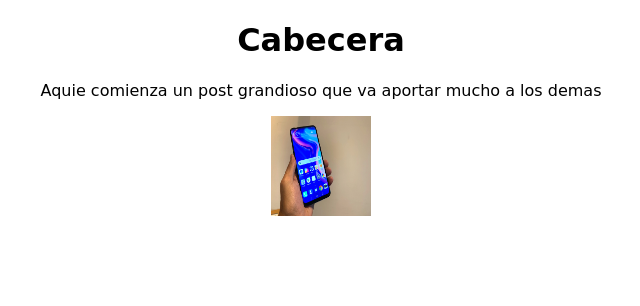
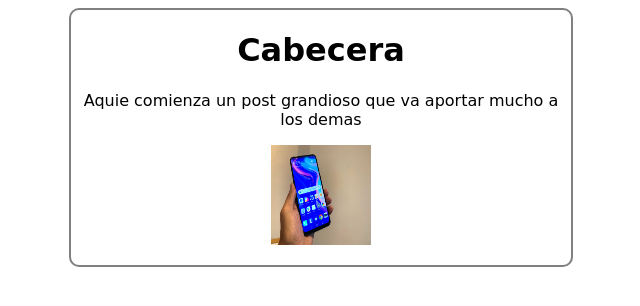
Before and after one commit to gelmer023/prueba, a plain HTML site: page index.html in a window 1280 px wide. Shown: the whole page, without its empty margins (319-959 px from the left). Drawn offline with Linux system fonts and the light colour scheme.

Commit message:
Le di un borde al post

```diff
--- a/css/style.css
+++ b/css/style.css
@@ -1,7 +1,13 @@
 body{
-    margin: 0 auto;
-    text-align: center;
     box-sizing: border-box;
     padding: 0;
     font-family: cursive;
 }
+
+.cointainer{
+    border: 2px solid gray;
+    border-radius: 10px;
+    width: 500px;
+    margin: 0 auto;
+    text-align: center;
+}
--- a/index.html
+++ b/index.html
@@ -9,7 +9,10 @@
 </head>
 <body>
     <div class="cointainer">
+        <div class="cabecera">
             <h1>Cabecera</h1>
+        </div>
+        <div class="post">
             <p>Aquie comienza un post grandioso que va
                 aportar mucho a los demas
             </p>
@@ -19,6 +22,7 @@
                 </figure>
             </div>
         </div>
+    </div>
 
 </body>
 </html>
```
Lines whose indentation alone changed are shown as unchanged.
